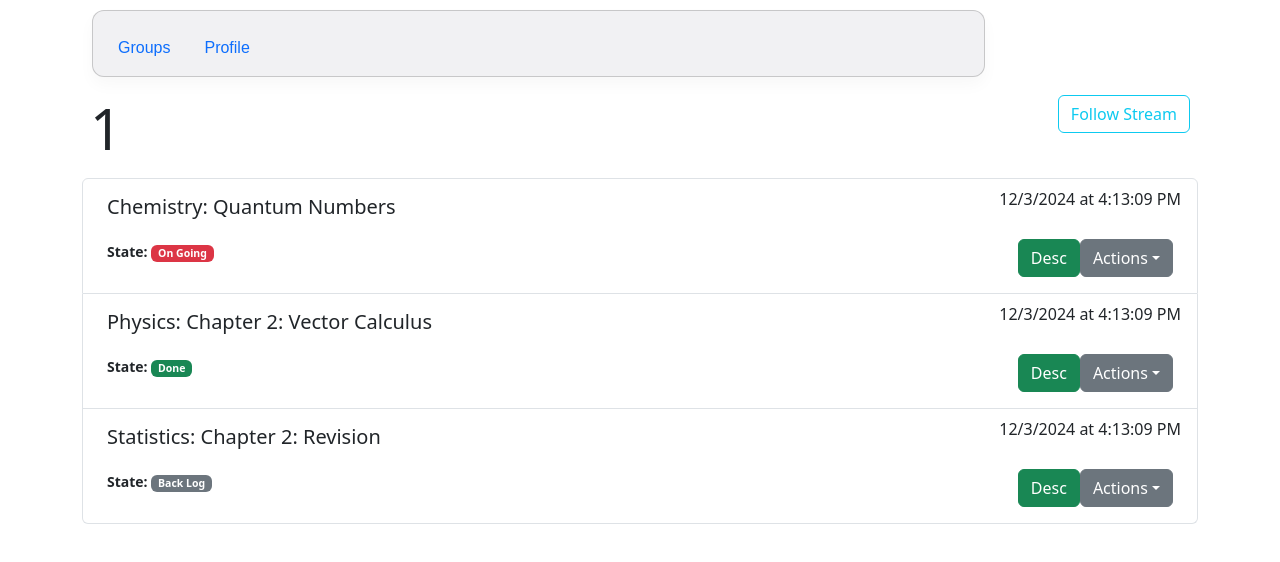
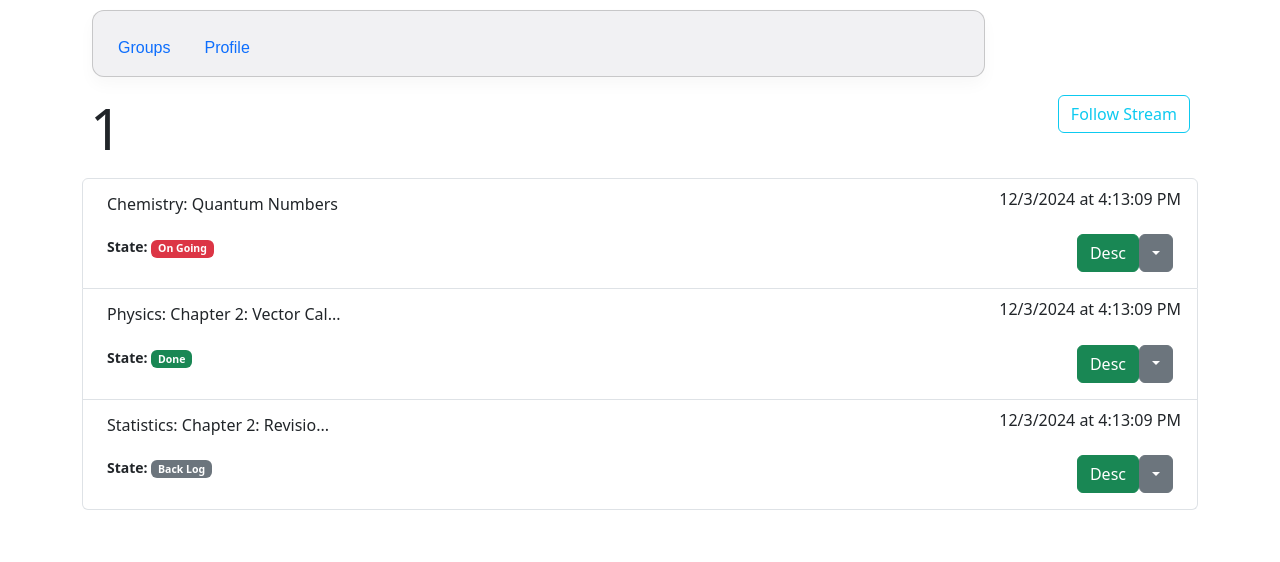
Before and after one commit to white-fortune/EduStream, a React (Vite) app: page /stream/1 in a window 1280 px wide. Shown: the top 562 px of the page. Built offline with nearby package versions, Linux system fonts and the light colour scheme.

Commit message:
popover title

```diff
--- a/src/components/Stream.tsx
+++ b/src/components/Stream.tsx
@@ -1,5 +1,6 @@
 import { useParams } from "react-router-dom";
-import { useState } from "react";
+import { ReactNode, useState } from "react";
+import { Button, Popover, OverlayTrigger } from "react-bootstrap";
 
 enum State {
   Done = "Done",
@@ -172,18 +173,36 @@ export default function Stream() {
   const [taskState, setTaskState] = useState("On Going");
   const [desc, setDesc] = useState("");
   const [tasks, setTasks] = useState<Tasks[]>(someTasks);
-
   let followed: boolean = false;
   const [follow, setFollow] = useState<boolean>(followed);
 
   let author: boolean = false;
+
+  const popover = (title: string) => (
+    <Popover id="popover-basic">
+      <Popover.Body>
+        <b>{title}</b>
+      </Popover.Body>
+    </Popover>
+  );
+
+  const ShowTitle = ({ children, title }: { children: any; title: string }) => (
+    <OverlayTrigger trigger="click" placement="bottom" overlay={popover(title)}>
+      {children}
+    </OverlayTrigger>
+  );
+
+
+  function getTitle(title: string) {
+    return title.length < 30 ? title : title.slice(0, 30) + "...";
+  }
 
   function followStream() {
     setFollow(true);
   }
 
   function unfollowStream() {
-    setFollow(false)
+    setFollow(false);
   }
 
   function deleteTask(id: string) {
@@ -228,7 +247,12 @@ export default function Stream() {
                 Follow Stream
               </button>
             ) : (
-              <button className="btn btn-outline-danger" onClick={unfollowStream}>Unfollow</button>
+              <button
+                className="btn btn-outline-danger"
+                onClick={unfollowStream}
+              >
+                Unfollow
+              </button>
             )}
           </div>
         ) : (
@@ -250,12 +274,14 @@ export default function Stream() {
               aria-current="true"
               key={id}
             >
-              <div className="d-flex">
-                <div className="p-2 flex-grow-1">
-                  <h5 className="mb-1">{title}</h5>
+              <ShowTitle title={title}>
+                <div className="d-flex">
+                  <div className="p-2 flex-grow-1">
+                    <h6 className="mb-1">{getTitle(title)}</h6>
+                  </div>
+                  {date.toLocaleDateString()} at {date.toLocaleTimeString()}
                 </div>
-                {date.toLocaleDateString()} at {date.toLocaleTimeString()}
-              </div>
+              </ShowTitle>
 
               <div className="d-flex">
                 <div className="p-2 flex-grow-1">
@@ -283,9 +309,7 @@ export default function Stream() {
                       type="button"
                       data-bs-toggle="dropdown"
                       aria-expanded="false"
-                    >
-                      Actions
-                    </button>
+                    />
                     <ul className="dropdown-menu">
                       {state === State.BackLog ? (
                         <li>
```
